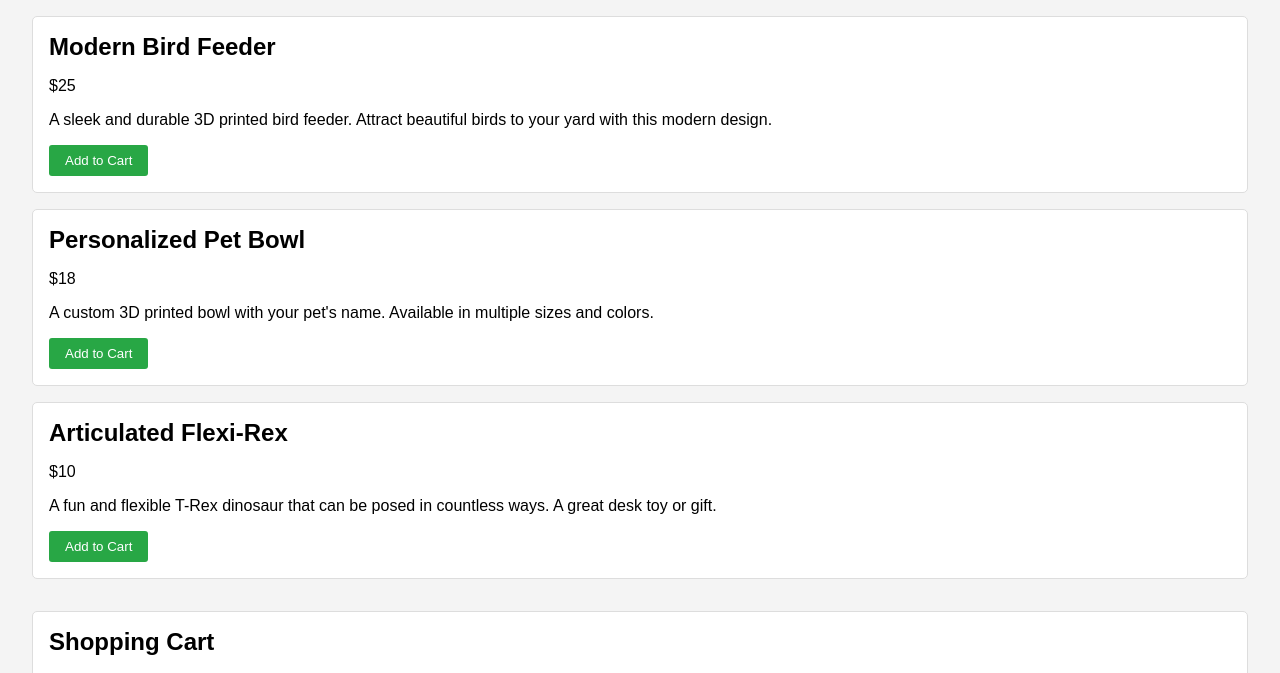
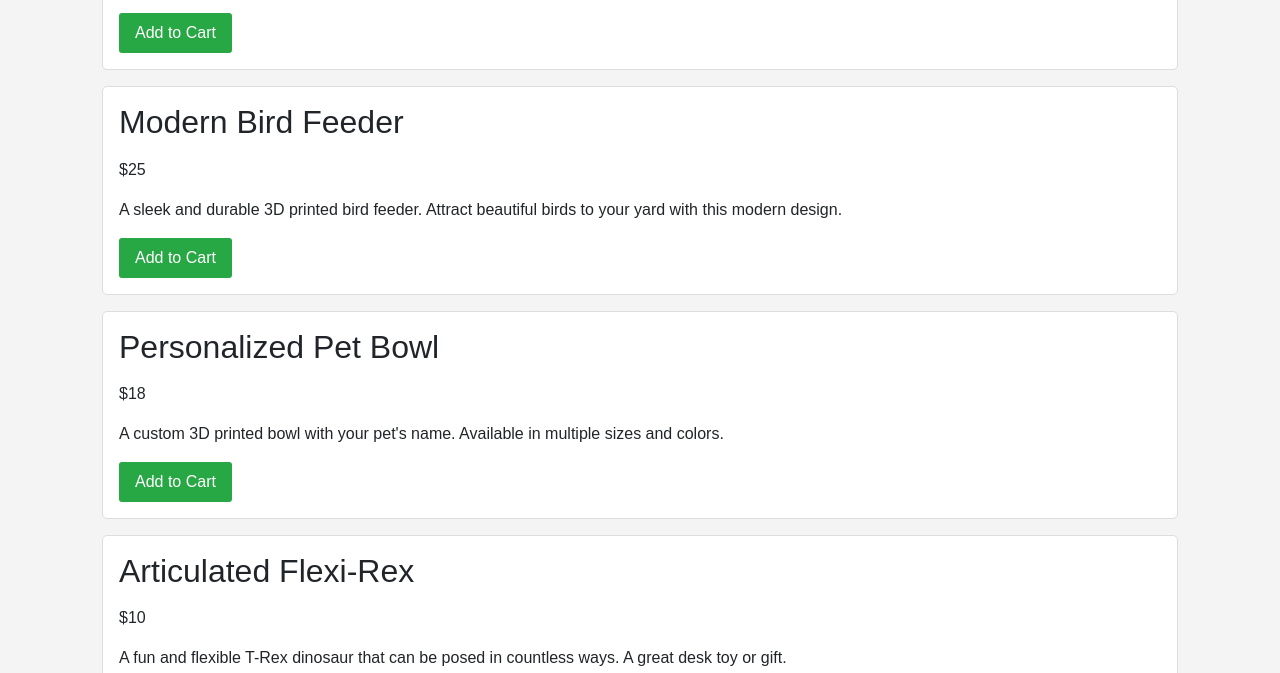
Before and after one commit to polyelement3D/Market, a website: page index.html in a window 1280 px wide. Shown: the part 723-1396 px from the top of the page. Drawn offline with nearby package versions, Linux system fonts and the light colour scheme.

Commit message:
Update index.html

```diff
--- a/index.html
+++ b/index.html
@@ -4,6 +4,9 @@
     <meta charset="UTF-8">
     <meta name="viewport" content="width=device-width, initial-scale=1.0">
     <title>PolyElement3D Market</title>
+    <link href="https://cdn.jsdelivr.net/npm/bootstrap@5.3.3/dist/css/bootstrap.min.css" rel="stylesheet" integrity="sha384-QWTKZyjpPEjISv5WaRU9OFeRpok6YctnYmDr5pNlyT2bRjXh0JMhjY6hW+ALEwIH" crossorigin="anonymous">
+
+    <link rel="stylesheet" href="public/css/style.css">
     <style>
         body {
             font-family: Arial, sans-serif;
```
